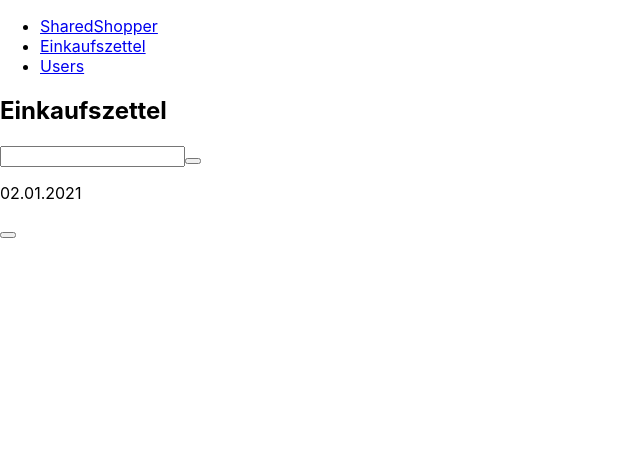
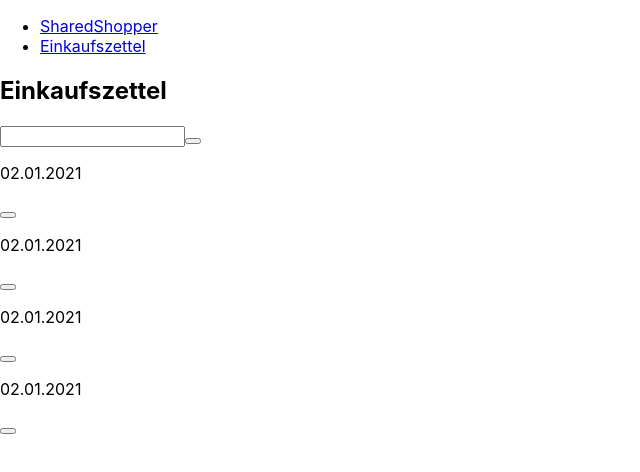
Before and after one commit to fonzerelly/shared-shopper, a React (Create React App) app: page /list in a window 1280 px wide. Shown: the top 472 px of the page, without its empty margins (0-640 px from the left). Built offline with nearby package versions, Linux system fonts and the light colour scheme; the HTML template or start-up script is replaced by a standard one.

Commit message:
#12 added SingleList function

```diff
--- a/src/App.tsx
+++ b/src/App.tsx
@@ -22,20 +22,12 @@ function App() {
             <li>
               <Link to="/list">Einkaufszettel</Link>
             </li>
-            <li>
-              <Link to="/users">Users</Link>
-            </li>
           </ul>
         </nav>
 
-        {/* A <Switch> looks through its children <Route>s and
-          renders the first one that matches the current URL. */}
         <Switch>
           <Route path="/list">
             <List />
-          </Route>
-          <Route path="/users">
-            <Users />
           </Route>
           <Route path="/">
             <SharedShopper />
@@ -50,9 +42,4 @@ function SharedShopper() {
   return <h2>Home</h2>;
 }
 
-
-function Users() {
-  return <h2>Users</h2>;
-}
-
 export default App;
--- a/src/List/List.tsx
+++ b/src/List/List.tsx
@@ -1,8 +1,16 @@
 export default function List() {
     return <div>
-            <h2>Einkaufszettel</h2>
-            <input></input>
-            <button></button>
-            <div><p>02.01.2021</p> <button></button> </div>
-            </div>;
+        <h2>Einkaufszettel</h2>
+        <input className="ListInput"></input>
+        <button className="ListButton"></button>
+        <SingleList />
+        <SingleList />
+        <SingleList />
+        <SingleList />
+    </div>;
 }
+
+
+function SingleList() {
+    return <div><p>02.01.2021</p> <button className="DeleteButton"></button> </div>
+}
```
